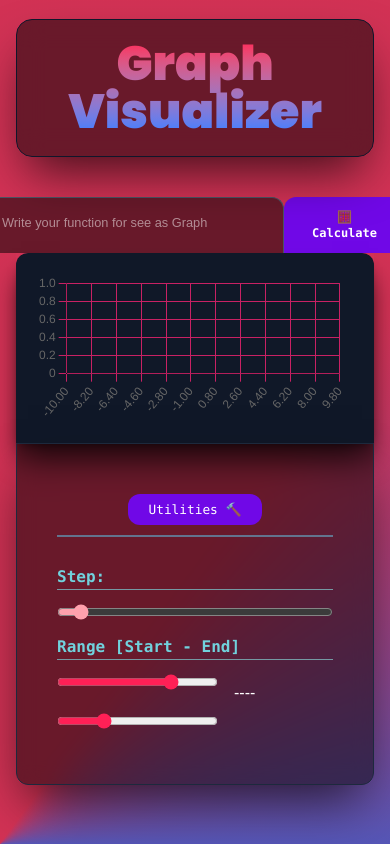
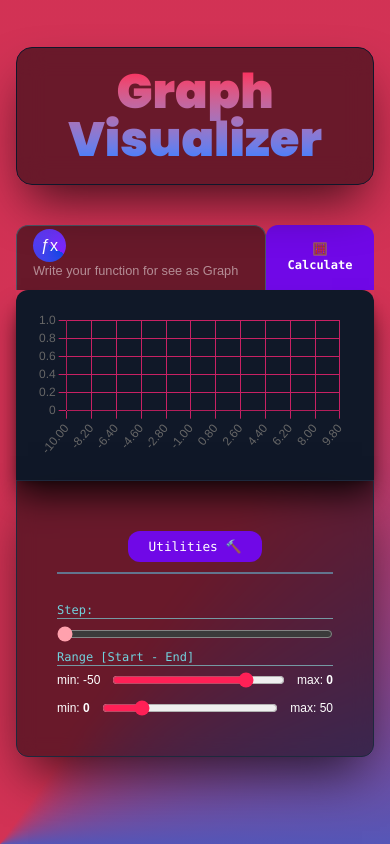
Before and after one commit to henry759/Graph_Visualizer_Frontend, a Next.js app: page / in a window 390 px wide. Built offline with nearby package versions, Linux system fonts and the light colour scheme.

Commit message:
Ui, And Responsiveness

```diff
--- a/notes/todos.md
+++ b/notes/todos.md
@@ -1,14 +1,3 @@
-# Here We are in the glory TODOS!!
-
-
-# What We Achieved
-- [x] Visualized The function graph
-- [x] stepper added
-
-# Comments
-- actually yeah, we visualized the graph **but** we can't input any function now like user should be able to enter the function and see in real time
-- stepper is nice touch **but** it can be a slider for better user exp.
-
-
 # Future Plans (closer ones);
 - [] user should be able to see the coords of the point that he/she hovered.
+- [] history for save last 5 graphs
--- a/src/app/globals.css
+++ b/src/app/globals.css
@@ -62,7 +62,6 @@ button {
 .graph-input {
   border: none;
   outline: none;
-  padding: 1ch 2ch;
   border-radius: 0.3rem;
   background-color: var(--graph-input-bg-color-variable);
   font-size: 0.9rem;
@@ -75,8 +74,6 @@ button {
 }
 
 .graph-input-header {
-  font-size: 1rem;
-  font-weight: bold;
   margin-bottom: 0.4rem;
   border-bottom: 1px solid hsl(193, 20%, 55%);
   color: var(--graph-input-header-color-variable);
--- a/src/components/GetValues.tsx
+++ b/src/components/GetValues.tsx
@@ -56,12 +56,12 @@ const GetValues = () => {
 
   return (
     <div className="w-full h-[auto] _bg-gray-800 _shadow-2xl _shadow-black/70 flex flex-col items-center justify-center mt-10 rounded-xl _hover:shadow-2xl _hover:shadow-sky-950 transition-shadow duration-300">
-      <div className="flex justify-center max-w-min">
-        <div className="text-xl px-4 py-2 rounded-xl border-[1px] rounded-b-none border-b-0 border-gray-600 bg-black/50">
-          {/* <input type="range" value={theX} onChange={handleXChange} /> */}
+      <div className="flex justify-center">
+        <div className="text-[1rem] px-4 py-2 rounded-xl border-[1px] rounded-b-none border-b-0 border-gray-600 bg-black/50">
+          <span className="mr-2 px-2 py-2 rounded-full bg-conic-120 from-blue-700 to-violet-600">ƒx</span>
           <input className="placeholder:text-[0.8rem] md:placeholder:text-[1rem] border-0 outline-none rounded-xl rounded-r-none" type="text" placeholder="Write your function for see as Graph" value={funcExp} onChange={handleExpChange} />
         </div>
-        <button onClick={() => calculateFunction(funcExp)} className="cursor-pointer text-xs md:text-[1rem] border-0 outline-none px-7 py-3 rounded-xl rounded-b-none bg-violet-700"><code><strong>🧮 Calculate</strong></code></button>
+        <button onClick={() => calculateFunction(funcExp)} className="cursor-pointer text-xs md:text-[1rem] border-0 outline-none px-4 py-2 md:px-7 md:py-3 rounded-xl rounded-b-none bg-violet-700"><code><strong>🧮 Calculate</strong></code></button>
       </div>
       <div className="w-full h-full shadow-xl shadow-black/80">
         <FuncGraph step={stepper} xRange={[rangeStart, rangeEnd]} expr={realExpr} theXVal={theX} />
@@ -73,17 +73,26 @@ const GetValues = () => {
         {/* Stepper and range Wrapper */}
         <div className="w-full flex gap-x-10 flex-col xl:flex-row items-center justify-between">
           <label className="w-full">
-            <h2 className="graph-input-header"><code>Step:</code></h2>
+            <h2 className="graph-input-header text-xs md:text-[1rem]"><code>Step:</code></h2>
             {/* step is inside of input */}
             <input value={stepper} step="0.02" onChange={handleChangeStepperInput} type="range" min={0.3} max={5} className="graph-input w-full text-white accent-rose-300" />
           </label>
 
-          <label className="w-full">
-            <h2 className="graph-input-header"><code>Range [Start - End]</code></h2>
-            <input value={rangeStart} step="1" onChange={handleChangeRangeStartInput} type="range" min={-50} max={0} className="graph-input accent-rose-500" />
-            <span className="px-4">----</span>
-            <input value={rangeEnd} step="1" onChange={handleChangeRangeEndInput} type="range" min={0} max={50} className="graph-input accent-rose-500" />
-          </label>
+          <div className="w-full flex flex-col items-center justify-center">
+            <h2 className="graph-input-header w-full text-xs md:text-[1rem]"><code>Range [Start - End]</code></h2>
+            <label className="flex flex-col gap-y-3 md:flex-row flex-wrap justify-center items-center w-full">
+              <div className="flex flex-row w-full gap-x-3 xl:gap-x-7 justify-center items-center">
+                <span className="whitespace-nowrap text-xs">min: -50</span>
+                <input value={rangeStart} step="1" onChange={handleChangeRangeStartInput} type="range" min={-50} max={0} className="graph-input w-full accent-rose-500" />
+                <span className="whitespace-nowrap text-xs">max: <strong>0</strong></span>
+              </div>
+              <div className="flex flex-row w-full gap-x-3 xl:gap-x-7 justify-center items-center">
+                <span className="whitespace-nowrap text-xs">min: <strong>0</strong></span>
+                <input value={rangeEnd} step="1" onChange={handleChangeRangeEndInput} type="range" min={0} max={50} className="graph-input w-full accent-rose-500" />
+                <span className="whitespace-nowrap text-xs">max: 50</span>
+              </div>
+            </label>
+          </div>
         </div>
       </div>
       <div className="w-full h-auto mt-10">
```
